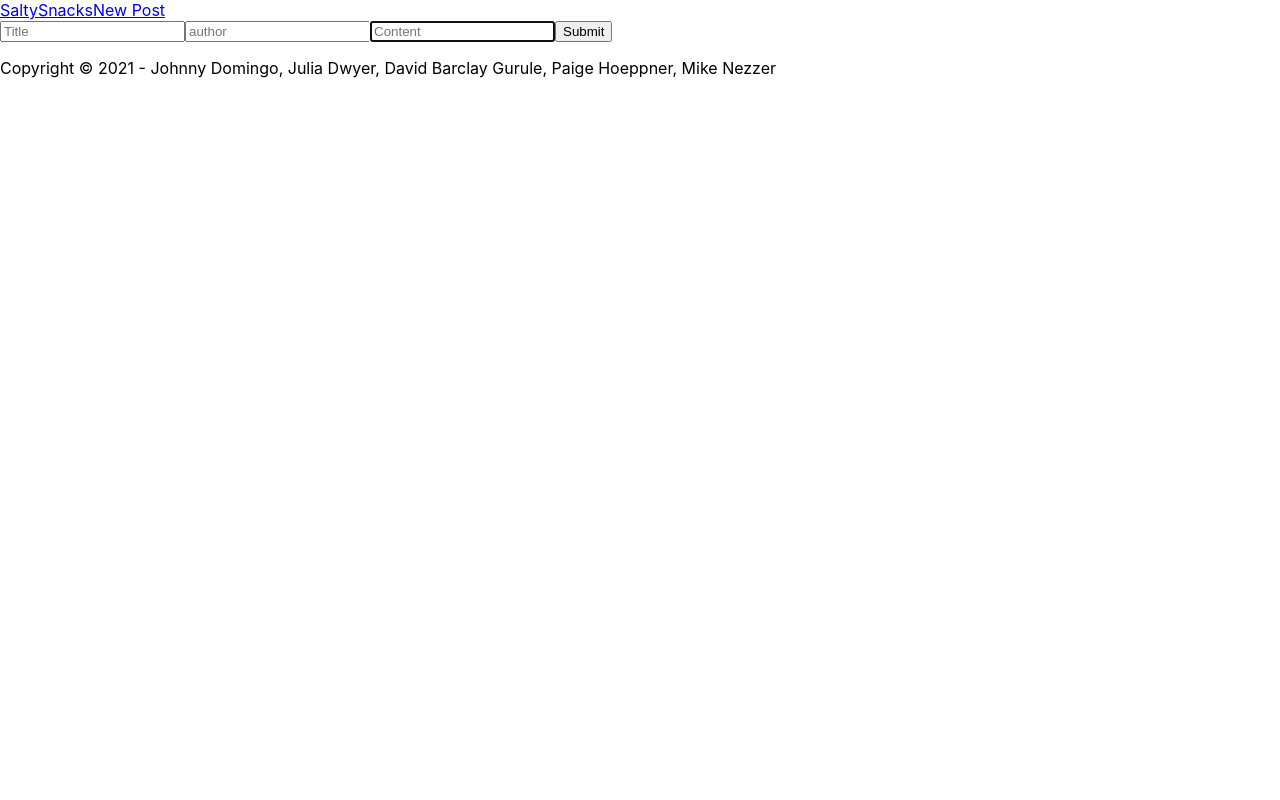
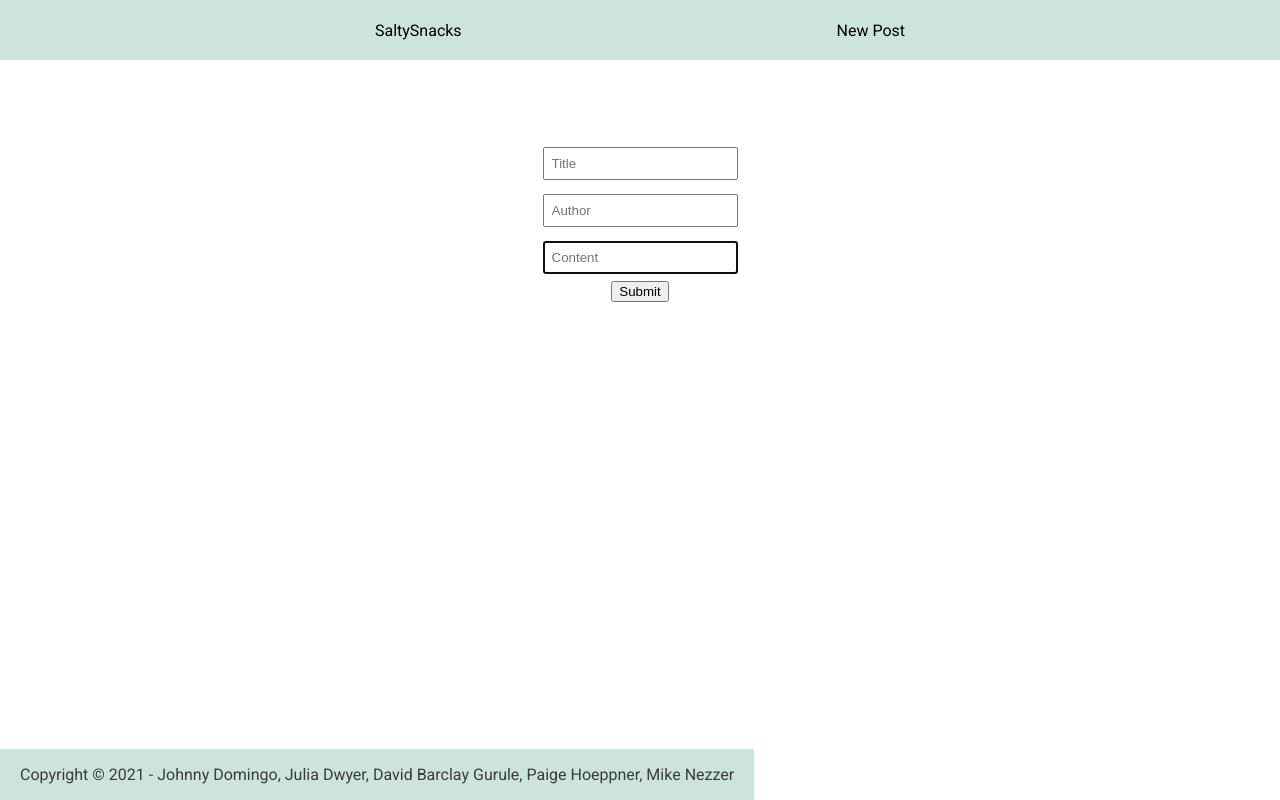
Before and after one commit to johnnydomingo/blog-app, a React (Create React App) app in the folder client/: page /create-post in a window 1280 px wide. Built offline with nearby package versions, Linux system fonts and the light colour scheme.

Commit message:
styling done-ish

```diff
--- a/client/src/App.css
+++ b/client/src/App.css
@@ -1,38 +1,7 @@
-.App {
-  text-align: center;
+@import url("https://fonts.googleapis.com/css2?family=Roboto:ital,wght@0,100;0,300;0,400;0,500;0,700;0,900;1,100;1,300;1,400;1,500;1,700;1,900&display=swap");
+
+body {
+  font-family: "Roboto", sans-serif;
+  color: rgb(61, 60, 60);
+  margin: 0;
 }
-
-.App-logo {
-  height: 40vmin;
-  pointer-events: none;
-}
-
-@media (prefers-reduced-motion: no-preference) {
-  .App-logo {
-    animation: App-logo-spin infinite 20s linear;
-  }
-}
-
-.App-header {
-  background-color: #282c34;
-  min-height: 100vh;
-  display: flex;
-  flex-direction: column;
-  align-items: center;
-  justify-content: center;
-  font-size: calc(10px + 2vmin);
-  color: white;
-}
-
-.App-link {
-  color: #61dafb;
-}
-
-@keyframes App-logo-spin {
-  from {
-    transform: rotate(0deg);
-  }
-  to {
-    transform: rotate(360deg);
-  }
-}
--- a/client/src/components/Footer/Footer.css
+++ b/client/src/components/Footer/Footer.css
@@ -0,0 +1,10 @@
+footer {
+  bottom: 0;
+  position: fixed;
+  background-color: #cce3de;
+  padding: 0 20px;
+  display: flex;
+  justify-content: center;
+  align-items: center;
+  text-align: center;
+}
--- a/client/src/components/Nav/Nav.css
+++ b/client/src/components/Nav/Nav.css
@@ -0,0 +1,17 @@
+nav {
+  width: 100%;
+  height: 60px;
+  background-color: #cce3de;
+}
+
+.nav-links {
+  display: flex;
+  justify-content: space-evenly;
+  align-items: center;
+  height: 60px;
+}
+
+a {
+  text-decoration: none;
+  color: #000;
+}
--- a/client/src/components/Post/Post.css
+++ b/client/src/components/Post/Post.css
@@ -0,0 +1,16 @@
+.post-div {
+  text-decoration: none;
+  color: rgb(61, 60, 60);
+  display: flex;
+  flex-direction: column;
+  align-items: center;
+  justify-content: center;
+  background-color: lightgrey;
+  border: solid #000 1px;
+  border-radius: 5px;
+  box-sizing: border-box;
+  box-shadow: 5px 5px 10px #6b9080;
+  margin: 5vh 5vw;
+}
+
+/* .post-title; */
--- a/client/src/components/Post/Post.jsx
+++ b/client/src/components/Post/Post.jsx
@@ -10,9 +10,9 @@ import { Link } from "react-router-dom";
 import "./Post.css"
 
 const Post = (props) => {
-  return(
+  return (
     <div>
-      <Link className ="post" to={`/posts/${props._id}`}>
+      <Link className="post" to={`/posts/${props._id}`}>
         <div className="post-title">{props.title}</div>
         <div className="post-author">{props.author}</div>
         <div className="post-content">{props.content}</div>
--- a/client/src/components/PostCard/PostCard.css
+++ b/client/src/components/PostCard/PostCard.css
@@ -0,0 +1,20 @@
+.card {
+  text-decoration: none;
+  color: rgb(61, 60, 60);
+  display: flex;
+  flex-direction: column;
+  align-items: center;
+  justify-content: center;
+  text-align: center;
+  background-color: lightgrey;
+  border: solid #000 1px;
+  border-radius: 5px;
+  box-sizing: border-box;
+  box-shadow: 5px 5px 10px #6b9080;
+  margin: 5vh 5vw;
+  padding: 10px;
+}
+
+.post-card-text {
+  margin: 0;
+}
--- a/client/src/screens/PostCreate/PostCreate.css
+++ b/client/src/screens/PostCreate/PostCreate.css
@@ -0,0 +1,12 @@
+.create-form {
+  display: flex;
+  flex-direction: column;
+  justify-content: center;
+  align-items: center;
+  margin: 10vh 10vw;
+}
+
+input {
+  margin: 7px;
+  padding: 7px;
+}
--- a/client/src/screens/PostCreate/PostCreate.jsx
+++ b/client/src/screens/PostCreate/PostCreate.jsx
@@ -8,7 +8,7 @@
 import { useState } from 'react'
 import './PostCreate.css'
 import Layout from '../../components/Layout/Layout.jsx'
-import  { Navigate } from 'react-router-dom'
+import { Navigate } from 'react-router-dom'
 import { createPost } from '../../services/posts.js'
 
 const PostCreate = (props) => {
@@ -52,7 +52,7 @@ const PostCreate = (props) => {
         />
         <input
           className="input-author"
-          placeholder="author"
+          placeholder="Author"
           value={post.author}
           name='author'
           required
--- a/client/src/screens/PostDetail/PostDetail.css
+++ b/client/src/screens/PostDetail/PostDetail.css
@@ -0,0 +1,20 @@
+.detail {
+  text-decoration: none;
+  color: rgb(61, 60, 60);
+  display: flex;
+  flex-direction: column;
+  align-items: center;
+  justify-content: center;
+  text-align: center;
+  background-color: lightgrey;
+  border: solid #000 1px;
+  border-radius: 5px;
+  box-sizing: border-box;
+  box-shadow: 5px 5px 10px #6b9080;
+  margin: 5vh 5vw;
+  padding: 10px;
+}
+
+.content {
+  margin: 0;
+}
--- a/client/src/screens/PostEdit/PostEdit.css
+++ b/client/src/screens/PostEdit/PostEdit.css
@@ -0,0 +1,3 @@
+textarea {
+  max-width: 80vw;
+}
--- a/client/src/screens/Posts/Posts.jsx
+++ b/client/src/screens/Posts/Posts.jsx
@@ -2,7 +2,8 @@ import { useState, useEffect } from "react";
 import "./Posts.css";
 import Layout from "../../components/Layout/Layout";
 import Post from '../../components/Post/Post'
-import {getPosts} from '../../services/posts'
+import PostCard from '../../components/PostCard/PostCard'
+import { getPosts } from '../../services/posts'
 
 const Posts = () => {
   const [posts, setPosts] = useState([]);
@@ -21,7 +22,7 @@ const Posts = () => {
 
         {posts.map((post, index) => {
           return (
-            <Post
+            <PostCard
               _id={post._id}
               title={post.title}
               author={post.author}
```
Lines whose indentation alone changed are shown as unchanged.
